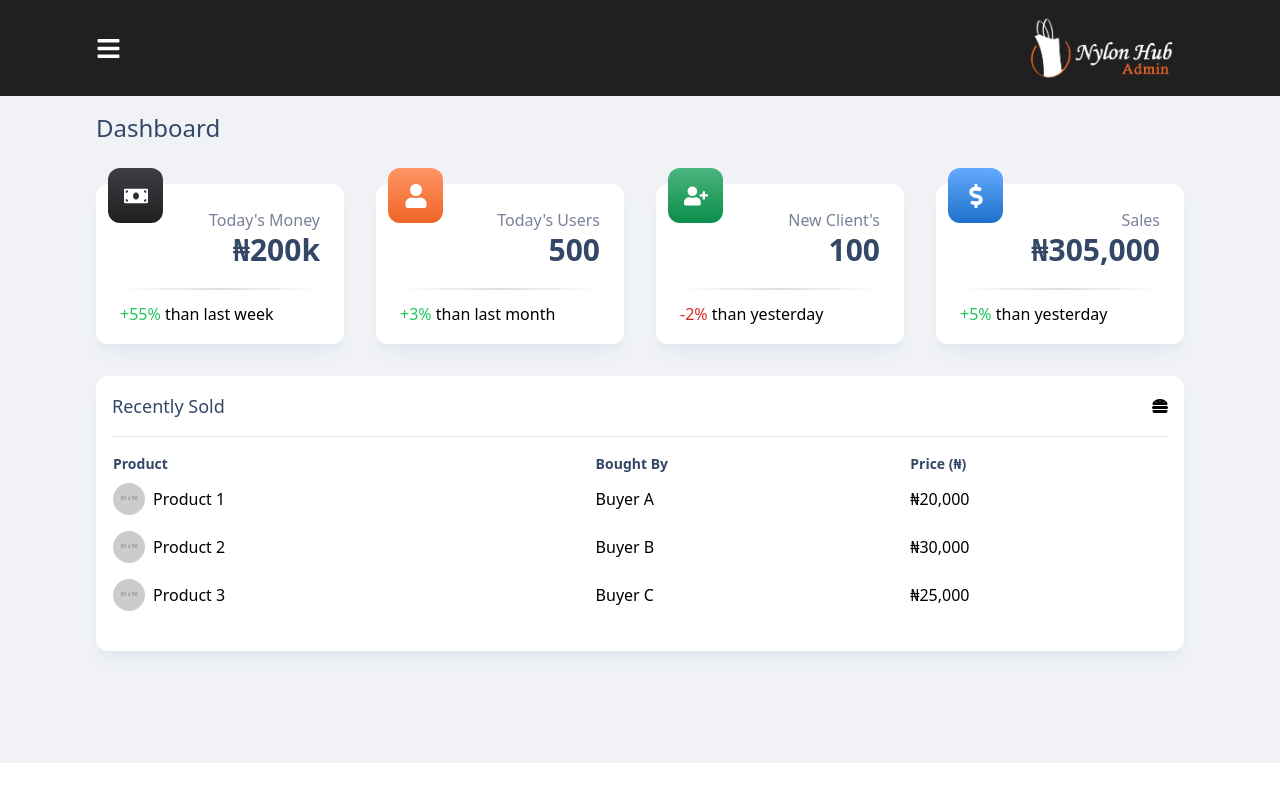
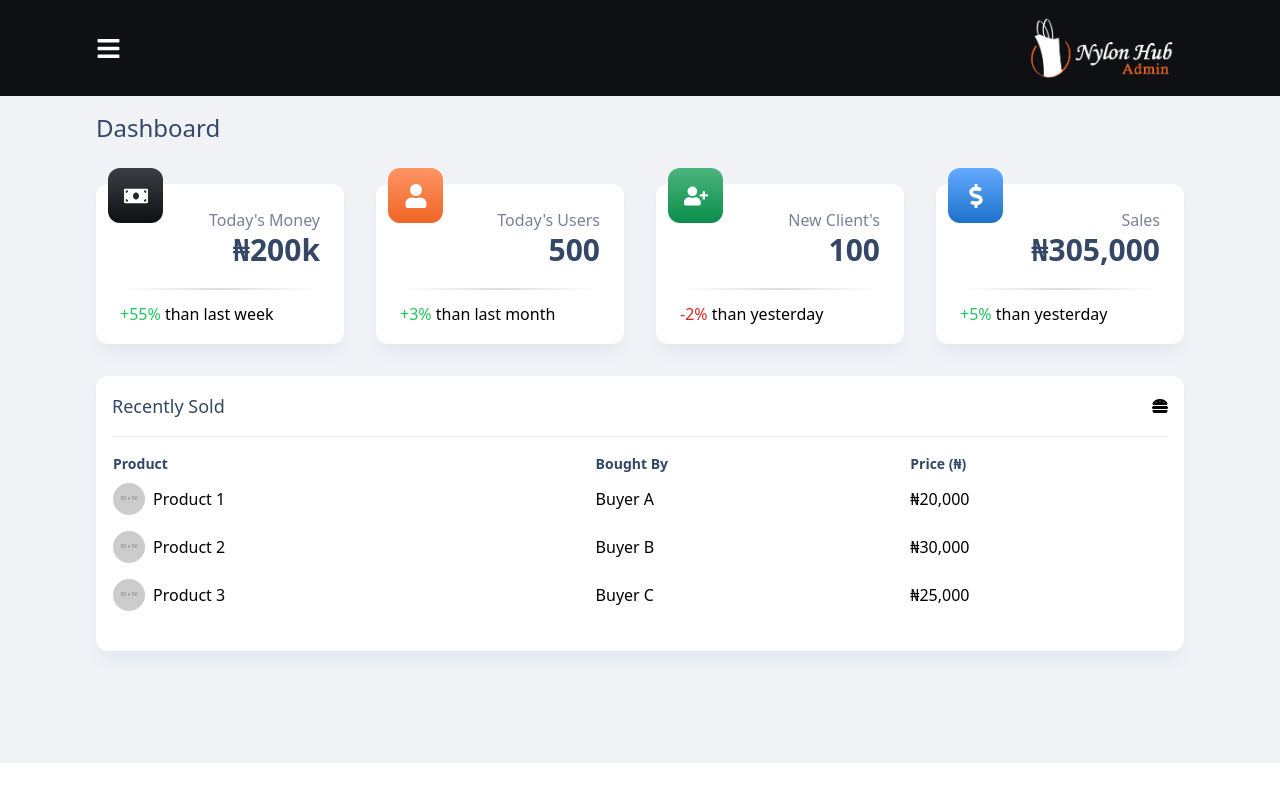
Before and after one commit to THE-NYLONHUB-STORES-LTD/nylon-hub-admin-dashboard, a React (Create React App) app: page / in a window 1280 px wide. Built offline with nearby package versions, Linux system fonts and the light colour scheme.

Commit message:
changes to the dashboard

```diff
--- a/src/components/Dashboard.jsx
+++ b/src/components/Dashboard.jsx
@@ -10,7 +10,7 @@ const Dashboard = () => {
         Dashboard
       </h2>
       <Stats />
-      <RecentlySold/>
+      <RecentlySold />
     </div>
   );
 };
--- a/src/components/Navbar.jsx
+++ b/src/components/Navbar.jsx
@@ -4,7 +4,7 @@ import Logo from "./Logo";
 
 const Navbar = ({ toggleSidebar }) => {
   return (
-    <header className="bg-[#202020] p-4 px-7 sm:px-24 fixed inset-x-0 z-40">
+    <header className="bg-[#0e1013] p-4 px-7 sm:px-24 fixed inset-x-0 z-40">
       <div className="flex items-center justify-between">
         <button onClick={toggleSidebar} className="text-white">
           <FaBars size={25} />
--- a/src/components/Sidemenu.jsx
+++ b/src/components/Sidemenu.jsx
@@ -13,7 +13,7 @@ const Sidemenu = ({ isSidebarOpen, closeSidebar }) => {
 
   return (
     <div
-      className={` bg-gradient-to-b from-[#3E3D45] to-[#202020] w-64 h-screen fixed top-0 left-0 overflow-y-auto transition-transform ease-in-out duration-300 transform z-50  ${
+      className={` bg-gradient-to-b from-[#3E3D45] to-[#0e1013] w-64 h-screen fixed top-0 left-0 overflow-y-auto transition-transform ease-in-out duration-300 transform z-50  ${
         isSidebarOpen ? "translate-x-0" : "-translate-x-full"
       }`}
     >
--- a/src/components/Stats.jsx
+++ b/src/components/Stats.jsx
@@ -6,7 +6,7 @@ const Stats = () => {
     <div>
       <div className="grid grid-cols-1 md:grid-cols-4 ss:grid-cols-2 gap-8 mt-10">
         <div className="relative bg-white shadow-lg shadow-slate-200 w-full h-[10rem] p-6 rounded-xl">
-          <div className="absolute -top-4 left-3 bg-gradient-to-b from-[#3E3D45] to-[#202020] h-[55px] w-[55px] rounded-xl flex items-center justify-center">
+          <div className="absolute -top-4 left-3 bg-gradient-to-b from-[#3E3D45] to-[#0e1013] h-[55px] w-[55px] rounded-xl flex items-center justify-center">
             <FaMoneyBill size={24} color="white" />
           </div>
           <div className="text-[#7b809a] text-right">
```
